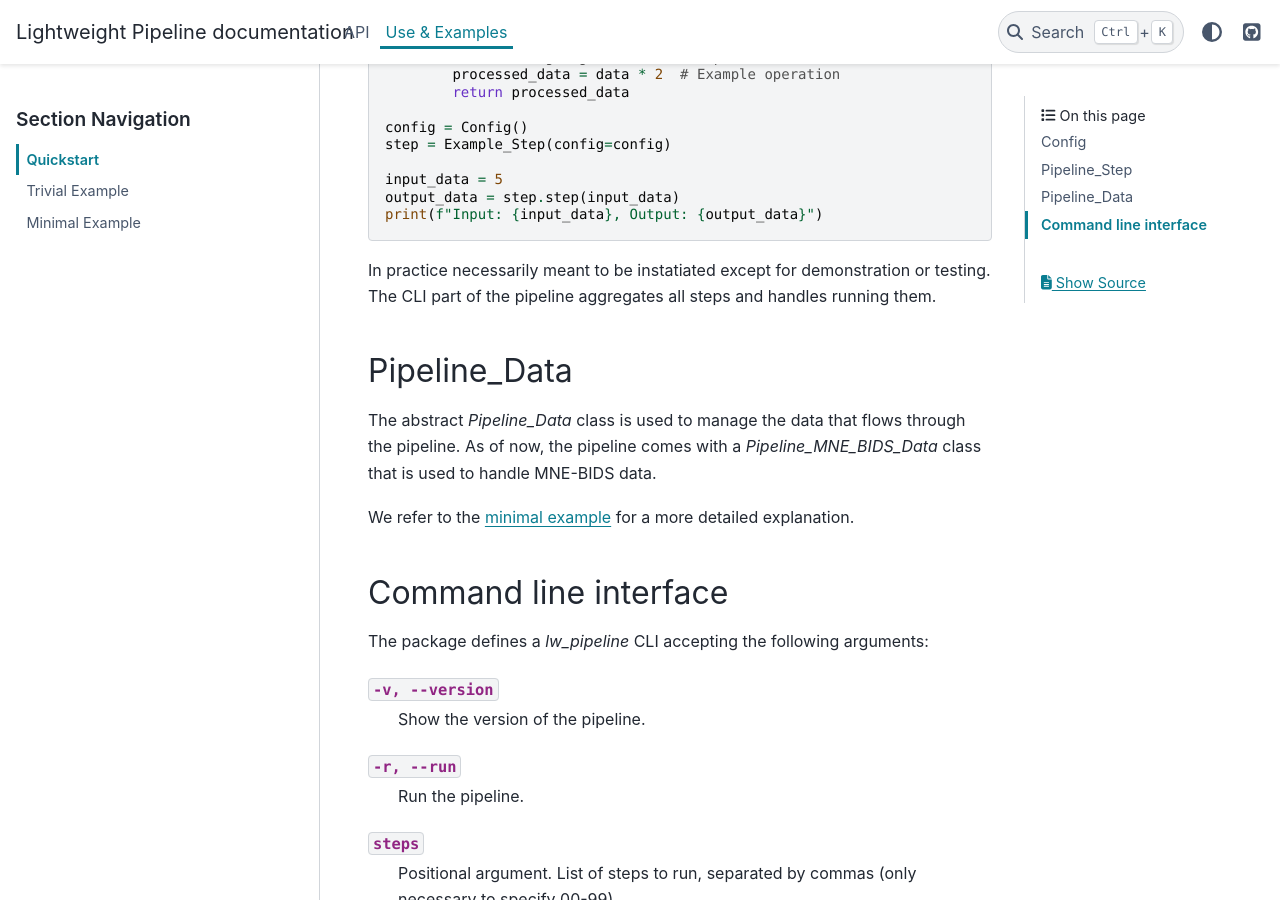
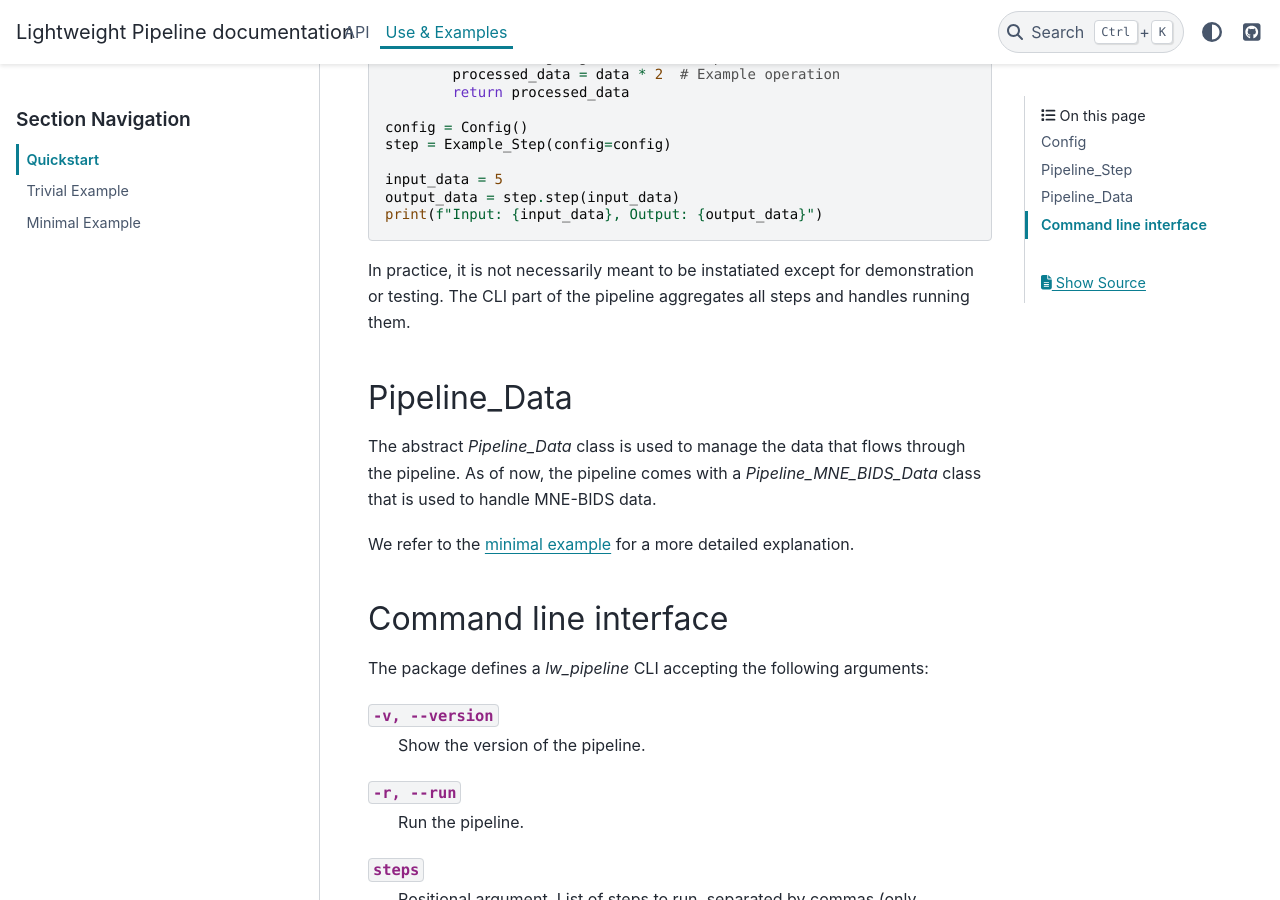
Before and after one commit to jbkordass/lightweight-pipeline, a Sphinx documentation site: the page built from doc/quickstart.rst, in a window 1280 px wide and 900 px high, scrolled down 962 px. Built offline with Sphinx 7.4.7 and the PyData theme 0.15.4, drawn with Linux system fonts in a browser that asks for light colours.

Commit message:
Minor changes in doc.

```diff
--- a/doc/quickstart.rst
+++ b/doc/quickstart.rst
@@ -48,7 +48,7 @@ Each step should implement the `step` method, which contains the processing logi
     output_data = step.step(input_data)
     print(f"Input: {input_data}, Output: {output_data}")
 
-In practice necessarily meant to be instatiated except for demonstration or testing.
+In practice, it is not necessarily meant to be instatiated except for demonstration or testing.
 The CLI part of the pipeline aggregates all steps and handles running them.
 
 
```
Also changed, not shown: doc/minimal_example.rst (+9 -2 lines).
